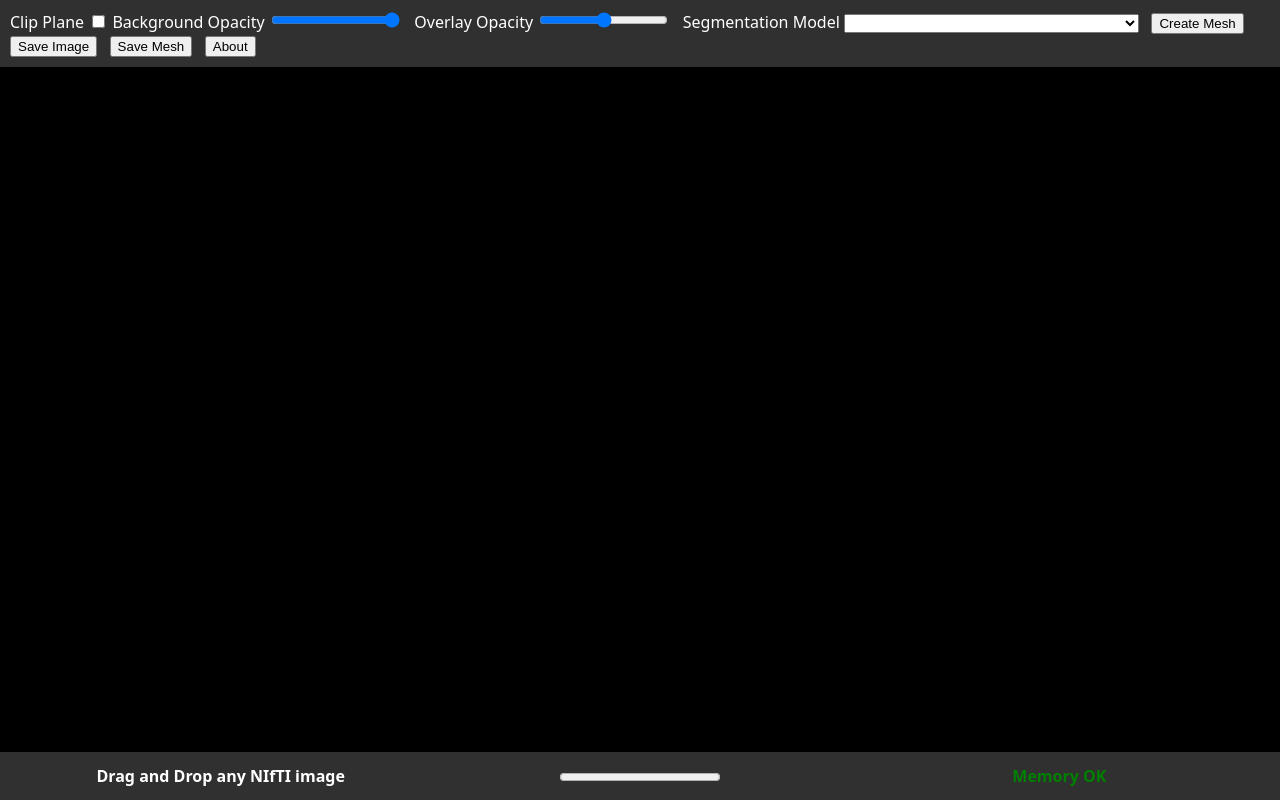
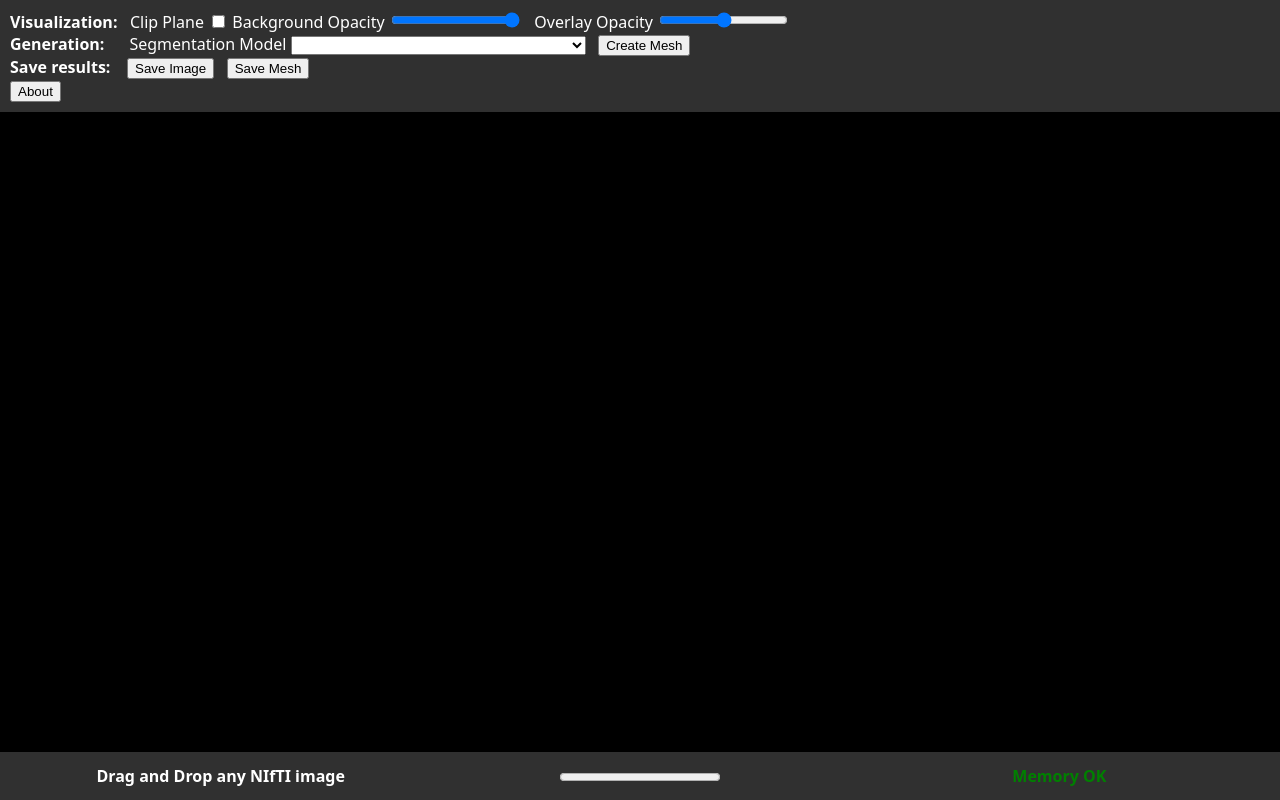
Before and after one commit to niivue/brain2print, a website built with Vite: page index.html in a window 1280 px wide. Built offline with nearby package versions, Linux system fonts and the light colour scheme; some packages are replaced by stand-ins of ours; what @niivue/niimath, @niivue/niivue would draw is missing.

Commit message:
UI presentation tweaks

```diff
--- a/index.html
+++ b/index.html
@@ -10,6 +10,8 @@
 
 <body>
   <header>
+    <label><strong>Visualization:</strong></label>
+    &nbsp;
     <label for="clipCheck">Clip Plane</label>
     <input type="checkbox" id="clipCheck" unchecked />
     <label for="opacitySlider0">Background Opacity</label>
@@ -18,16 +20,23 @@
     <label for="opacitySlider1">Overlay Opacity</label>
     <input title="Control transparency of colored voxel-based segmentation" type="range" min="0" max="255" value="128" class="slider" id="opacitySlider1" />
     &nbsp;
+    <br>
+    <label><strong>Generation:</strong></label>
+    &nbsp;&nbsp;&nbsp;&nbsp;
     <label for="modelSelect">Segmentation Model</label>
     <select id="modelSelect">
     </select>
     &nbsp;
     <button id="createMeshBtn">Create Mesh</button>
     &nbsp;
+    <br>
+    <label><strong>Save results:</strong></label>
+    &nbsp;&nbsp;
     <button id="saveBtn">Save Image</button>
     &nbsp;
     <button id="saveMeshBtn">Save Mesh</button>
     &nbsp;
+    <br>
     <button id="aboutBtn">About</button>
     &nbsp;
     <label for="workerCheck"  hidden>Use Webworker</label>
@@ -69,7 +78,7 @@
       </p>
       <p>
         <label>Simplify Percent (10..150)</label>
-        <input title="triangle reduction reduces the file size but can reduce mesh quality" id="shrinkPct" type="number" min="10"  value="75" max="150">
+        <input title="triangle reduction reduces the file size and computation time but can reduce mesh quality, smaller values result in a smaller mesh" id="shrinkPct" type="number" min="10"  value="75" max="150">
       </p>
       <button id="cancelBtn" formmethod="dialog">Cancel</button>
       <button autofocus id="applyBtn" value="default">Apply</button>
```
